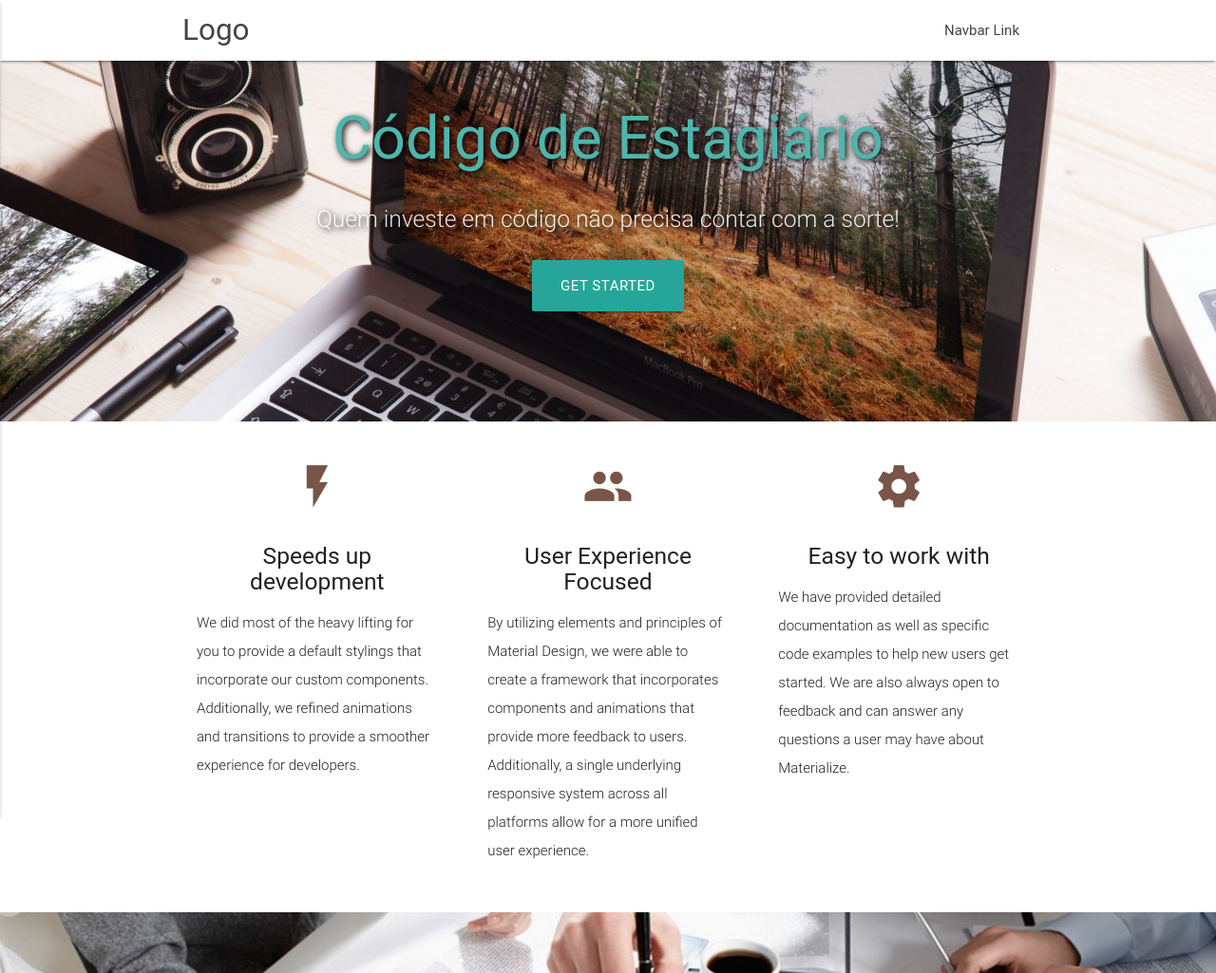
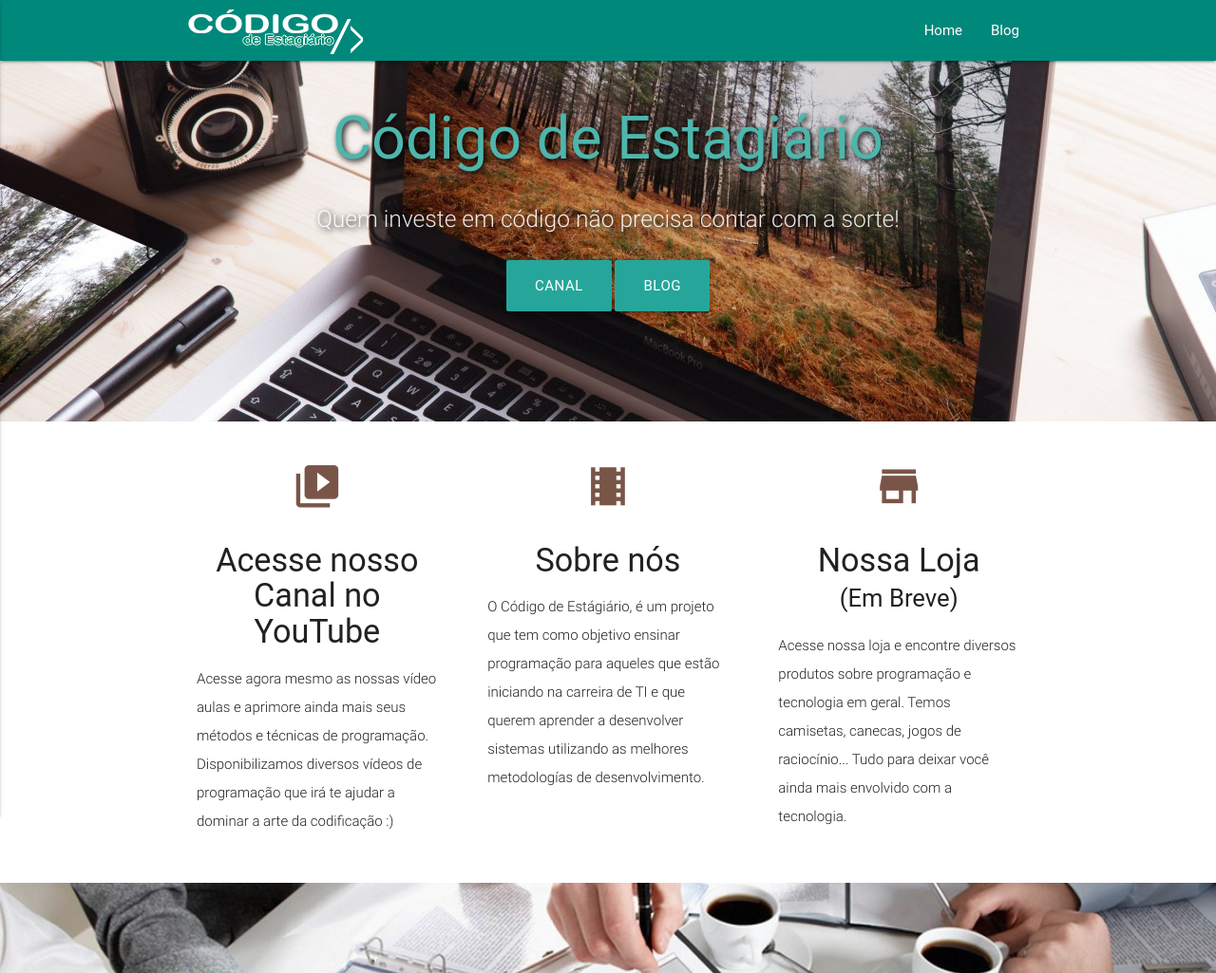
Before and after one commit to soaresderik/dashboardCDE, a CodeIgniter app: page /dashboardCDE/home in a window 1280 px wide. Shown: the top 1025 px of the page at 95% size. Run offline with CodeIgniter, Linux system fonts and the light colour scheme; some libraries are stand-ins or nearby versions; some web fonts are replaced.

Commit message:
Terceiro Commit

```diff
--- a/application/config/autoload.php
+++ b/application/config/autoload.php
@@ -58,7 +58,7 @@ $autoload['packages'] = array();
 |
 |	$autoload['libraries'] = array('user_agent' => 'ua');
 */
-$autoload['libraries'] = array();
+$autoload['libraries'] = array('form_validation');
 
 /*
 | -------------------------------------------------------------------
@@ -89,7 +89,7 @@ $autoload['drivers'] = array();
 |
 |	$autoload['helper'] = array('url', 'file');
 */
-$autoload['helper'] = array('url');
+$autoload['helper'] = array('url', 'text', 'form');
 
 /*
 | -------------------------------------------------------------------
@@ -132,4 +132,4 @@ $autoload['language'] = array();
 |
 |	$autoload['model'] = array('first_model' => 'first');
 */
-$autoload['model'] = array();
+$autoload['model'] = array('post_model',);
--- a/application/config/config.php
+++ b/application/config/config.php
@@ -23,7 +23,7 @@ defined('BASEPATH') OR exit('No direct script access allowed');
 | a PHP script and you can easily do that on your own.
 |
 */
-$config['base_url'] = 'http://localhost/codigodeestagiario/';
+$config['base_url'] = 'http://localhost/dashboardCDE';
 
 /*
 |--------------------------------------------------------------------------
--- a/application/config/routes.php
+++ b/application/config/routes.php
@@ -51,4 +51,5 @@ defined('BASEPATH') OR exit('No direct script access allowed');
 */
 $route['default_controller'] = 'welcome';
 $route['404_override'] = '';
+$route['404_override'] = '';
 $route['translate_uri_dashes'] = FALSE;
--- a/application/controllers/home.php
+++ b/application/controllers/home.php
@@ -2,6 +2,8 @@
 
 class Home extends CI_Controller{
 	public function index(){
+		$this->load->view('pages/templates/header');
 		$this->load->view('pages/index');
+		$this->load->view('pages/templates/footer');
 	}
 }
--- /dev/null
+++ b/application/models/post_model.php
@@ -0,0 +1,21 @@
+<?php
+
+class Post_model extends CI_Model{
+
+	public function __construct(){
+			$this->load->database();
+	}
+
+	public function getPosts(){
+		$query = $this->db->get('posts');
+		return $query->result_array();
+	}
+
+	public function criar_post(){
+		$data = array(
+				'title' => $this->input->post('title'),
+				'body' => $this->input->post('body')
+			);
+		return $this->db->insert('posts', $data);
+	}
+}
--- a/application/views/admin/templates/footer.php
+++ b/application/views/admin/templates/footer.php
@@ -5,7 +5,7 @@
     <!-- Modals -->
 
     <!-- Add Page -->
-    <div class="modal fade" id="addPage" tabindex="-1" role="dialog" aria-labelledby="myModalLabel">
+  <div class="modal fade" id="addPage" tabindex="-1" role="dialog" aria-labelledby="myModalLabel">
   <div class="modal-dialog" role="document">
     <div class="modal-content">
       <form>
@@ -45,8 +45,12 @@
   </div>
 </div>
 
+<!-- Add Post -->
+
+
   <script>
      CKEDITOR.replace( 'editor1' );
+     CKEDITOR.replace( 'editor2' );
  </script>
 
     <!-- Bootstrap core JavaScript
--- a/application/views/admin/templates/header.php
+++ b/application/views/admin/templates/header.php
@@ -29,6 +29,7 @@
             <li><a href="<?php echo base_url(); ?>CDEAdmin/pages">Pages</a></li>
             <li><a href="<?php echo base_url(); ?>CDEAdmin/posts">Posts</a></li>
             <li><a href="<?php echo base_url(); ?>CDEAdmin/users">Users</a></li>
+            <li><a href="<?php echo base_url(); ?>CDEAdmin/escrever">Escrever</a></li>
           </ul>
           <ul class="nav navbar-nav navbar-right">
             <li><a href="#">Welcome, Brad</a></li>
@@ -52,7 +53,7 @@
               </button>
               <ul class="dropdown-menu" aria-labelledby="dropdownMenu1">
                 <li><a type="button" data-toggle="modal" data-target="#addPage">Add Page</a></li>
-                <li><a href="#">Add Post</a></li>
+                <li><a type="button" data-toggle="modal" data-target="#addPost">Add Post</a></li>
                 <li><a href="#">Add User</a></li>
               </ul>
             </div>
@@ -66,5 +67,7 @@
         <ol class="breadcrumb">
           <li class="active">Dashboard</li>
         </ol>
+        <?php echo validation_errors(); ?>
       </div>
+
     </section>
--- a/application/views/pages/index.php
+++ b/application/views/pages/index.php
@@ -1,30 +1,3 @@
-<!DOCTYPE html>
-<html lang="en">
-<head>
-  <meta http-equiv="Content-Type" content="text/html; charset=UTF-8"/>
-  <meta name="viewport" content="width=device-width, initial-scale=1, maximum-scale=1.0, user-scalable=no"/>
-  <title>Parallax Template - Materialize</title>
-
-  <!-- CSS  -->
-  <link href="https://fonts.googleapis.com/icon?family=Material+Icons" rel="stylesheet">
-  <link href="<?php echo base_url(); ?>assets/css/materialize.min.css" type="text/css" rel="stylesheet" media="screen,projection"/>
-  <link href="<?php echo base_url(); ?>assets/css/custom.css" type="text/css" rel="stylesheet" media="screen,projection"/>
-</head>
-<body>
-  <nav class="white" role="navigation">
-    <div class="nav-wrapper container">
-      <a id="logo-container" href="#" class="brand-logo">Logo</a>
-      <ul class="right hide-on-med-and-down">
-        <li><a href="#">Navbar Link</a></li>
-      </ul>
-
-      <ul id="nav-mobile" class="side-nav">
-        <li><a href="#">Navbar Link</a></li>
-      </ul>
-      <a href="#" data-activates="nav-mobile" class="button-collapse"><i class="material-icons">menu</i></a>
-    </div>
-  </nav>
-
   <div id="index-banner" class="parallax-container">
     <div class="section no-pad-bot">
       <div class="container">
@@ -34,7 +7,8 @@
           <h5 class="header col s12 light"  style="text-shadow: 2px 2px 6px #000;">Quem investe em código não precisa contar com a sorte!</h5>
         </div>
         <div class="row center">
-          <a href="http://materializecss.com/getting-started.html" id="download-button" class="btn-large waves-effect waves-light teal lighten-1">Get Started</a>
+          <a href="www.youtube.com/channel/UCsaZv7dlu8737N0e44kX66w" class="btn-large waves-effect waves-light teal lighten-1">Canal</a>
+          <a href="http://materializecss.com/getting-started.html" id="download-button" class="btn-large waves-effect waves-light teal lighten-1">Blog</a>
         </div>
         <br><br>
 
@@ -51,28 +25,28 @@
       <div class="row">
         <div class="col s12 m4">
           <div class="icon-block">
-            <h2 class="center brown-text"><i class="material-icons">flash_on</i></h2>
-            <h5 class="center">Speeds up development</h5>
+            <h2 class="center brown-text"><i class="material-icons">video_library</i></h2>
+            <h4 class="center">Acesse nosso Canal no YouTube</h4>
 
-            <p class="light">We did most of the heavy lifting for you to provide a default stylings that incorporate our custom components. Additionally, we refined animations and transitions to provide a smoother experience for developers.</p>
+            <p class="light">Acesse agora mesmo as nossas vídeo aulas e aprimore ainda mais seus métodos e técnicas de programação. Disponibilizamos diversos vídeos de programação que irá te ajudar a dominar a arte da codificação :)  </p>
           </div>
         </div>
 
         <div class="col s12 m4">
           <div class="icon-block">
-            <h2 class="center brown-text"><i class="material-icons">group</i></h2>
-            <h5 class="center">User Experience Focused</h5>
+            <h2 class="center brown-text"><i class="material-icons">theaters</i></h2>
+            <h4 class="center">Sobre nós</h4>
 
-            <p class="light">By utilizing elements and principles of Material Design, we were able to create a framework that incorporates components and animations that provide more feedback to users. Additionally, a single underlying responsive system across all platforms allow for a more unified user experience.</p>
+            <p class="light">O Código de Estágiário, é um projeto que tem como objetivo ensinar programação para aqueles que estão iniciando na carreira de TI e que querem aprender a desenvolver sistemas utilizando as melhores metodologías de desenvolvimento.</p>
           </div>
         </div>
 
         <div class="col s12 m4">
           <div class="icon-block">
-            <h2 class="center brown-text"><i class="material-icons">settings</i></h2>
-            <h5 class="center">Easy to work with</h5>
+            <h2 class="center brown-text"><i class="material-icons">store</i></h2>
+            <h4 class="center">Nossa Loja <br> <small>(Em Breve)</small></h4>
 
-            <p class="light">We have provided detailed documentation as well as specific code examples to help new users get started. We are also always open to feedback and can answer any questions a user may have about Materialize.</p>
+            <p class="light">Acesse nossa loja e encontre diversos produtos sobre programação e tecnologia em geral. Temos camisetas, canecas, jogos de raciocínio... Tudo para deixar você ainda mais envolvido com a tecnologia. </p>
           </div>
         </div>
       </div>
@@ -85,7 +59,7 @@
     <div class="section no-pad-bot">
       <div class="container">
         <div class="row center">
-          <h5 class="header col s12 light">Quem investe em código não precisa contar com a sorte!</h5>
+          <h5 class="header col s12 light" style="text-shadow: 2px 2px 6px #000;">Quem investe em código não precisa contar com a sorte!</h5>
         </div>
       </div>
     </div>
@@ -105,60 +79,3 @@
 
     </div>
   </div>
-
-
-  <div class="parallax-container valign-wrapper">
-    <div class="section no-pad-bot">
-      <div class="container">
-        <div class="row center">
-          <h5 class="header col s12 light">A modern responsive front-end framework based on Material Design</h5>
-        </div>
-      </div>
-    </div>
-    <div class="parallax"><img src="background3.jpg" alt="Unsplashed background img 3"></div>
-  </div>
-
-  <footer class="page-footer teal">
-    <div class="container">
-      <div class="row">
-        <div class="col l6 s12">
-          <h5 class="white-text">Company Bio</h5>
-          <p class="grey-text text-lighten-4">We are a team of college students working on this project like it's our full time job. Any amount would help support and continue development on this project and is greatly appreciated.</p>
-
-
-        </div>
-        <div class="col l3 s12">
-          <h5 class="white-text">Settings</h5>
-          <ul>
-            <li><a class="white-text" href="#!">Link 1</a></li>
-            <li><a class="white-text" href="#!">Link 2</a></li>
-            <li><a class="white-text" href="#!">Link 3</a></li>
-            <li><a class="white-text" href="#!">Link 4</a></li>
-          </ul>
-        </div>
-        <div class="col l3 s12">
-          <h5 class="white-text">Connect</h5>
-          <ul>
-            <li><a class="white-text" href="#!">Link 1</a></li>
-            <li><a class="white-text" href="#!">Link 2</a></li>
-            <li><a class="white-text" href="#!">Link 3</a></li>
-            <li><a class="white-text" href="#!">Link 4</a></li>
-          </ul>
-        </div>
-      </div>
-    </div>
-    <div class="footer-copyright">
-      <div class="container">
-      Made by <a class="brown-text text-lighten-3" href="http://materializecss.com">Materialize</a>
-      </div>
-    </div>
-  </footer>
-
-
-  <!--  Scripts-->
-  <script src="https://code.jquery.com/jquery-2.1.1.min.js"></script>
-  <script src="<?php echo base_url(); ?>assets/js/materialize.js"></script>
-  <script src="<?php echo base_url(); ?>assets/js/init.js"></script>
-
-  </body>
-</html>
--- a/application/views/pages/templates/footer.php
+++ b/application/views/pages/templates/footer.php
@@ -0,0 +1,44 @@
+  <footer class="page-footer teal">
+    <div class="container">
+      <div class="row">
+        <div class="col l6 s12">
+          <h5 class="white-text">Company Bio</h5>
+          <p class="grey-text text-lighten-4">We are a team of college students working on this project like it's our full time job. Any amount would help support and continue development on this project and is greatly appreciated.</p>
+
+
+        </div>
+        <div class="col l3 s12">
+          <h5 class="white-text">Settings</h5>
+          <ul>
+            <li><a class="white-text" href="#!">Link 1</a></li>
+            <li><a class="white-text" href="#!">Link 2</a></li>
+            <li><a class="white-text" href="#!">Link 3</a></li>
+            <li><a class="white-text" href="#!">Link 4</a></li>
+          </ul>
+        </div>
+        <div class="col l3 s12">
+          <h5 class="white-text">Connect</h5>
+          <ul>
+            <li><a class="white-text" href="#!">Link 1</a></li>
+            <li><a class="white-text" href="#!">Link 2</a></li>
+            <li><a class="white-text" href="#!">Link 3</a></li>
+            <li><a class="white-text" href="#!">Link 4</a></li>
+          </ul>
+        </div>
+      </div>
+    </div>
+    <div class="footer-copyright">
+      <div class="container">
+      Desenvolvido por: <a class="brown-text text-lighten-3" href="http://materializecss.com">Código de Estagiário</a>
+      </div>
+    </div>
+  </footer>
+
+
+  <!--  Scripts-->
+  <script src="https://code.jquery.com/jquery-2.1.1.min.js"></script>
+  <script src="<?php echo base_url(); ?>assets/js/materialize.js"></script>
+  <script src="<?php echo base_url(); ?>assets/js/init.js"></script>
+
+  </body>
+</html>
--- a/application/views/pages/templates/header.php
+++ b/application/views/pages/templates/header.php
@@ -0,0 +1,30 @@
+<!DOCTYPE html>
+<html lang="en">
+<head>
+  <meta http-equiv="Content-Type" content="text/html; charset=UTF-8"/>
+  <meta name="viewport" content="width=device-width, initial-scale=1, maximum-scale=1.0, user-scalable=no"/>
+  <title>Parallax Template - Materialize</title>
+
+  <!-- CSS  -->
+  <link href="https://fonts.googleapis.com/icon?family=Material+Icons" rel="stylesheet">
+  <link href="<?php echo base_url(); ?>assets/css/materialize.min.css" type="text/css" rel="stylesheet" media="screen,projection"/>
+  <link href="<?php echo base_url(); ?>assets/css/custom.css" type="text/css" rel="stylesheet" media="screen,projection"/>
+</head>
+<body>
+  <nav class="teal darken-1" role="navigation">
+    <div class="nav-wrapper container">
+      <a id="logo-container" href="#" class="brand-logo white-text"><img src="<?php echo base_url(); ?>assets/img/logosmall.png" class="responsive-img" style="margin-top: -12px;"></a>
+      <ul class="right hide-on-med-and-down">
+        <li><a href="<?php echo base_url(); ?>blog" class="white-text">Blog</a></li>
+      </ul>
+      <ul class="right hide-on-med-and-down">
+        <li><a href="<?php echo base_url(); ?>home" class="white-text">Home</a></li>
+      </ul>
+
+
+      <ul id="nav-mobile" class="side-nav white-text">
+        <li><a href="#">Home</a></li>
+      </ul>
+      <a href="#" data-activates="nav-mobile" class="button-collapse"><i class="material-icons">menu</i></a>
+    </div>
+  </nav>
```
Also changed, not shown: application/controllers/Blog.php (added, +16 -0 lines), application/controllers/CDEAdmin.php (+19 -0 lines), application/views/admin/escrever.php (added, +36 -0 lines), application/views/pages/blog.php (added, +11 -0 lines), posts.sql (added, +70 -0 lines), assets/img/Codigo fecha tag.png (added), assets/img/Codigo nome.png (added), assets/img/Codigo youtube.jpg (added), assets/img/Estagiario nome.png (added), assets/img/logosmall.png (added).
